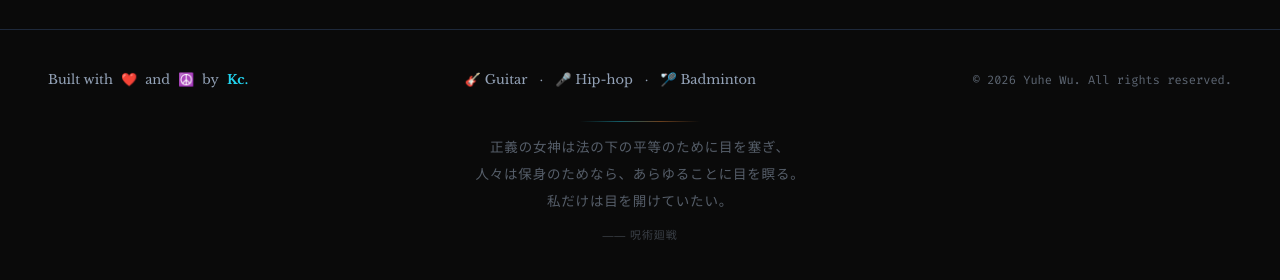
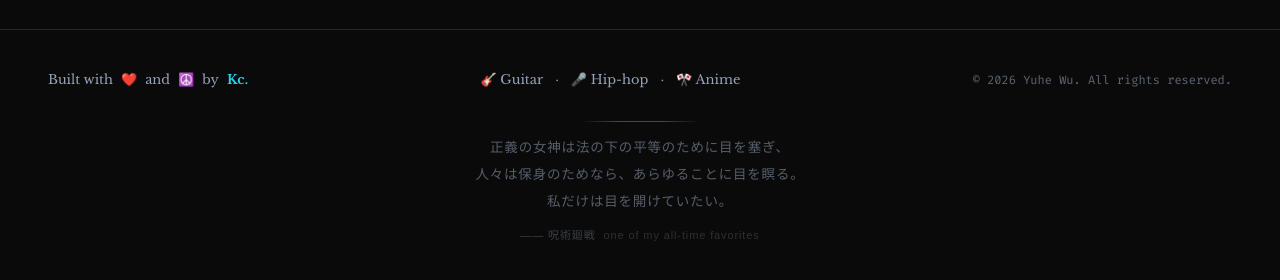
Before and after one commit to Kzczc/Kzczc.github.io, a Next.js app: page / in a window 1280 px wide. Shown: the part 4801-5081 px from the top of the page. Built offline with nearby package versions, Linux system fonts and the light colour scheme; a web font is replaced by a local one.

Commit message:
fix: badminton → anime, add 'one of my all-time favorites' after 呪術廻戦

```diff
--- a/src/components/Footer.tsx
+++ b/src/components/Footer.tsx
@@ -36,7 +36,7 @@ export default function Footer() {
             <span>·</span>
             <span>🎤 Hip-hop</span>
             <span>·</span>
-            <span>🏸 Badminton</span>
+            <span>🎌 Anime</span>
           </div>
 
           {/* right: copyright */}
@@ -59,12 +59,15 @@ export default function Footer() {
             私だけは目を開けていたい。
           </p>
 
-          {/* 出处 — 咒术回战 */}
+          {/* 出处 — 咒术回战 + 个人感言 */}
           <span
             className="text-[11px] tracking-[0.08em]"
             style={{ color: "var(--muted)", opacity: 0.35, fontFamily: "var(--font-zen), serif" }}
           >
             —— 呪術廻戦
+            <span className="ml-2" style={{ opacity: 0.7 }}>
+              one of my all-time favorites
+            </span>
           </span>
         </div>
       </div>
```
